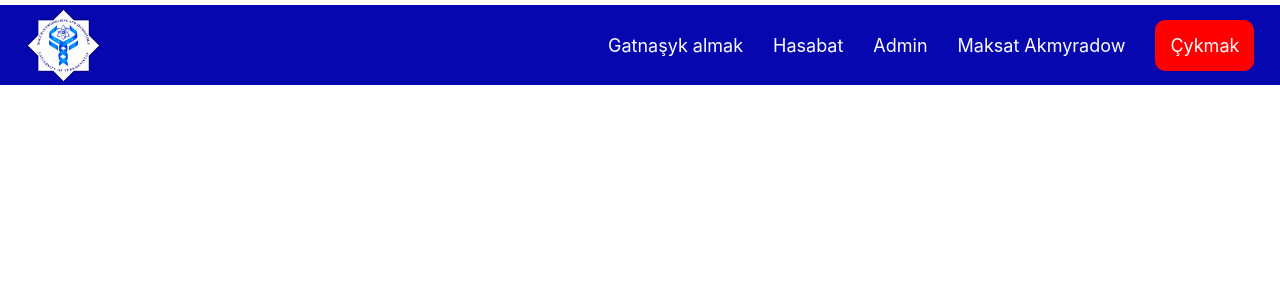
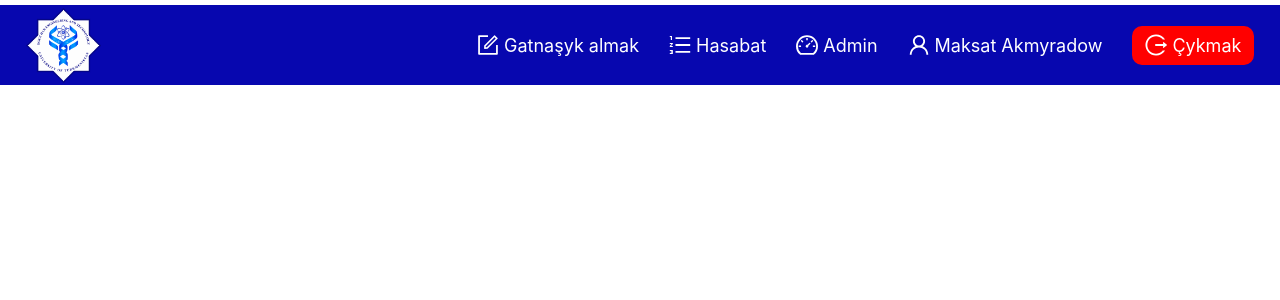
Before and after one commit to maksat111/nyzama_gatnasyk_frontend, a React (Create React App) app: page / in a window 1280 px wide. Shown: the top 300 px of the page. Built offline with nearby package versions, Linux system fonts and the light colour scheme.

Commit message:
navbar ui completed

```diff
--- a/package.json
+++ b/package.json
@@ -3,6 +3,7 @@
   "version": "0.1.0",
   "private": true,
   "dependencies": {
+    "@ant-design/icons": "^5.0.0",
     "@testing-library/jest-dom": "^5.14.1",
     "@testing-library/react": "^13.0.0",
     "@testing-library/user-event": "^13.2.1",
--- a/src/components/Navbar.css
+++ b/src/components/Navbar.css
@@ -17,26 +17,16 @@
 
 .navbar_items{
     display: flex;
+    align-items: center;
     flex-direction: row;
     gap: 30px;
 }
 
-.navbar_items a{
+.navbar_item_with_user{
     display: flex;
     align-items: center;
-    color: white;
-    text-decoration: none;
-    transition: 0.3s;
-}
-
-.navbar_items a:hover{
-    color: rgb(215, 215, 215);
-}
-
-.navbar_item_with_user{
-    display: flex;
     flex-direction: row;
-    gap: 30px;
+    gap: 5px;
 }
 
 .navbar_item_with_user p{
@@ -44,6 +34,10 @@
     align-items: center;
     cursor: pointer;
     transition: 0.3s;
+}
+
+.navbar_item_with_user:hover{
+    color: rgb(215, 215, 215);
 }
 
 
@@ -61,11 +55,13 @@
 
 .logout{
     background-color: red;
-    padding: 15px;
+    padding: 13px;
     border-radius: 10px;
+    height: 13px;
+    transition: 0.3s;
 }
 
 .logout:hover{
-    background-color: rgb(255, 103, 103);
+    background-color: rgb(253, 91, 91);
     color: white;
 }
--- a/src/components/Navbar.js
+++ b/src/components/Navbar.js
@@ -1,31 +1,38 @@
 import React from 'react';
+import { UserOutlined, LogoutOutlined, DashboardOutlined, FormOutlined, OrderedListOutlined } from '@ant-design/icons';
 import logo from '../images/logo.png';
 import './Navbar.css'
 
 function Navbar() {
-    const navbarItems = [
+    const iconStyle = { fontSize: '22px', transition: '0.3s' }
+    const navbarItemWithIcon = [
         {
             itemName: 'Gatnaşyk almak',
-            href: '/gatnasyk'
+            className: '',
+            href: '/gatnasyk',
+            icon: <FormOutlined style={iconStyle} />
         },
         {
             itemName: 'Hasabat',
-            href: '/hasabat'
+            className: '',
+            href: '/hasabat',
+            icon: <OrderedListOutlined style={iconStyle} />
         },
         {
             itemName: 'Admin',
-            href: '/admin'
-        }
-    ];
-
-    const navbarItemWithIcon = [
+            className: '',
+            href: '/admin',
+            icon: <DashboardOutlined style={iconStyle} />
+        },
         {
             itemName: 'Maksat Akmyradow',
-            className: ''
+            className: '',
+            icon: <UserOutlined style={iconStyle} />
         },
         {
             itemName: 'Çykmak',
-            className: 'logout'
+            className: 'logout',
+            icon: <LogoutOutlined style={iconStyle} />
         }
     ]
 
@@ -35,10 +42,12 @@ function Navbar() {
                 <img src={logo} alt='logo' />
             </div>
             <div class="navbar_items">
-                {navbarItems.map(item => <a href={item.href}>{item.itemName}</a>)}
-                <div className='navbar_item_with_user'>
-                    {navbarItemWithIcon.map(item => <p className={item.className}>{item.itemName}</p>)}
-                </div>
+                {navbarItemWithIcon.map(item =>
+                    <div className={`navbar_item_with_user ${item.className}`}>
+                        {item.icon}
+                        <p>{item.itemName}</p>
+                    </div>
+                )}
             </div>
         </nav>
     );
```
